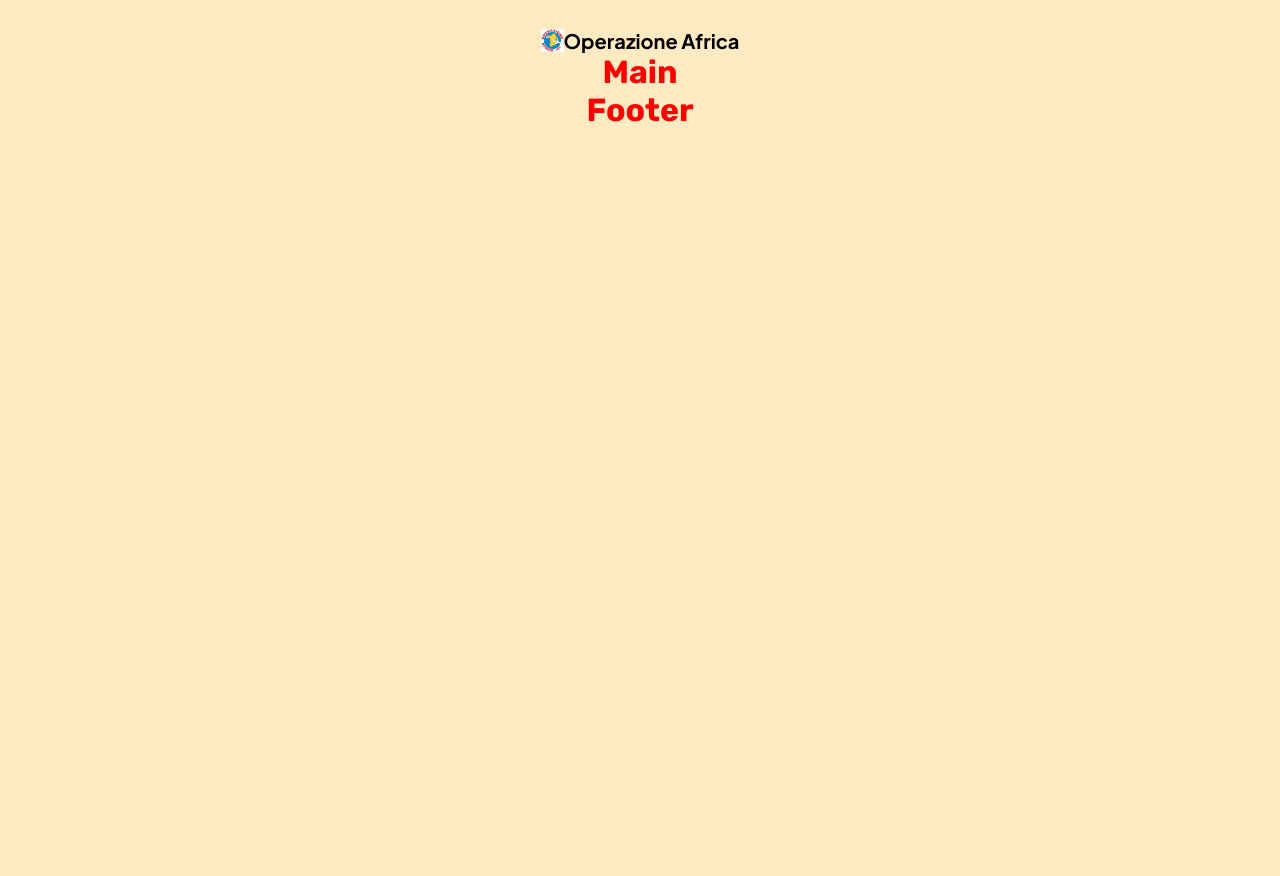
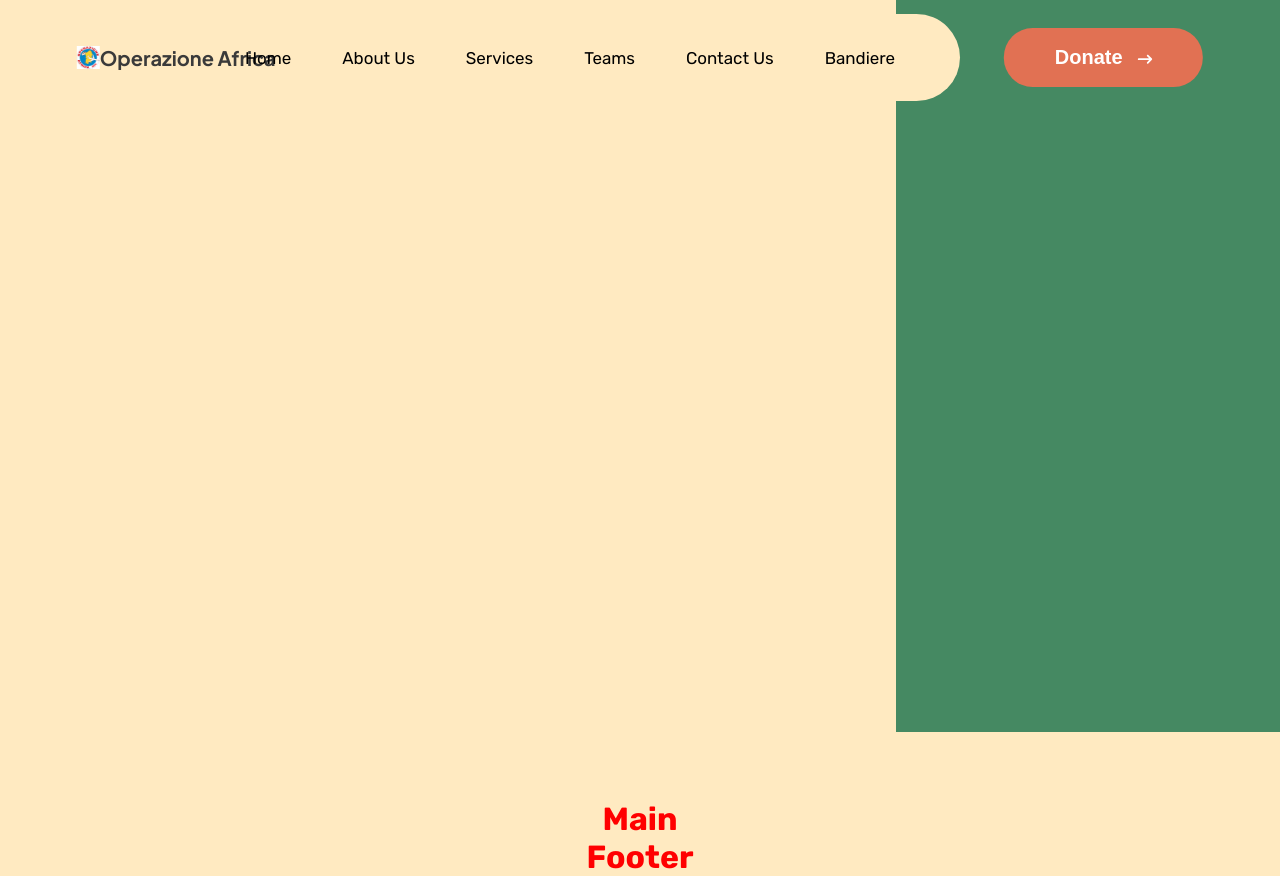
Before and after one commit to Valee8/operazione-africa, a Vue app: page / in a window 1280 px wide. Before the commit the page ends 800 px from the top, so only its background shows below. Built offline with nearby package versions, Linux system fonts and the light colour scheme.

Commit message:
add css for navbar and header

```diff
--- a/src/components/AppHeader.vue
+++ b/src/components/AppHeader.vue
@@ -1,6 +1,13 @@
 <script >
+
+import AppNavbar from './AppNavbar.vue';
+
+
 export default {
   name: "AppHeader",
+  components: {
+    AppNavbar
+  },
   data() {
     return {
       message: "Header"
@@ -11,6 +18,9 @@ export default {
 
 <template>
   <header>
+    <AppNavbar />
+
+    <!-- <div class="bg-green"></div> -->
     <div class="container">
       <div class="logo">
         <img src="/img/logo.jpg" alt="Logo Operazione Africa" class="logo-img" width="23" height="23">
@@ -18,23 +28,69 @@ export default {
           Operazione Africa
         </span>
       </div>
+
+      <div class="button donate">
+        <a href="/">
+          Donate <i class="fa-solid fa-arrow-right-long"></i>
+        </a>
+      </div>
     </div>
   </header>
 </template>
 
 <style lang="scss" scoped>
 header {
-  padding-top: 28px;
+  //padding-top: 48px;
+  min-height: 800px;
 
-  .logo {
+  // .prova {
+  //   position: relative;
+  //   z-index: 20;
+  // }
+
+  .container {
     display: flex;
-    justify-content: center;
+    justify-content: space-between;
     align-items: center;
+    position: absolute;
+    top: 28px;
+    left: 50%;
+    transform: translateX(-50%);
+    z-index: 1;
 
-    .logo-text {
-      font-family: 'Plus Jakarta Sans', sans-serif;
+    .logo {
+      display: flex;
+      justify-content: center;
+      align-items: center;
+
+      .logo-text {
+        font-family: 'Plus Jakarta Sans', sans-serif;
+        font-size: 1.25rem;
+        font-weight: 700;
+        color: #3A3A3A;
+      }
+    }
+
+    .donate {
+      width: 199px;
+      height: 59px;
+      line-height: 59px;
       font-size: 1.25rem;
-      font-weight: 700;
+      font-family: 'Poppins', sans-serif;
+      position: relative;
+
+      a {
+        color: #fff;
+        font-weight: 700;
+
+        svg {
+          font-weight: normal;
+          font-size: 0.9rem;
+          padding-left: 10px;
+          vertical-align: middle;
+        }
+
+      }
     }
   }
 }
```
